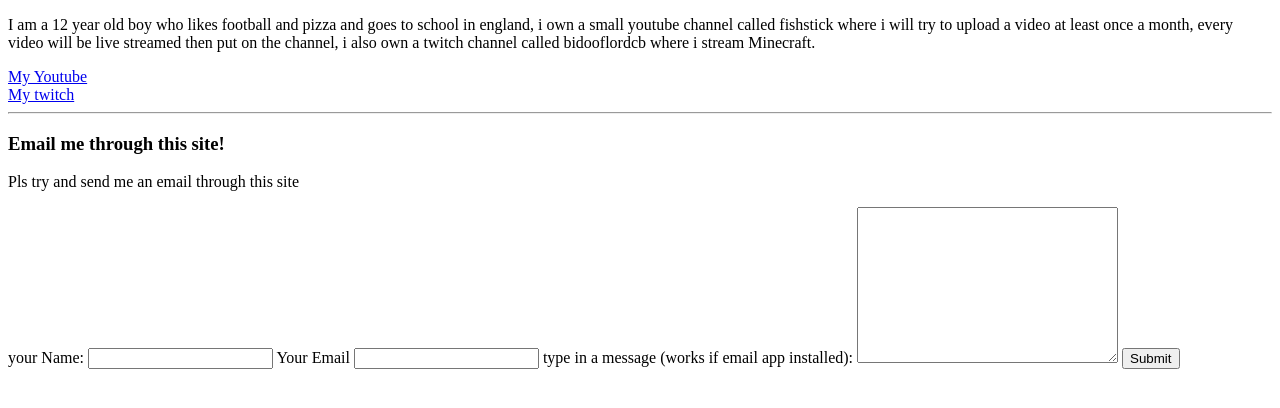
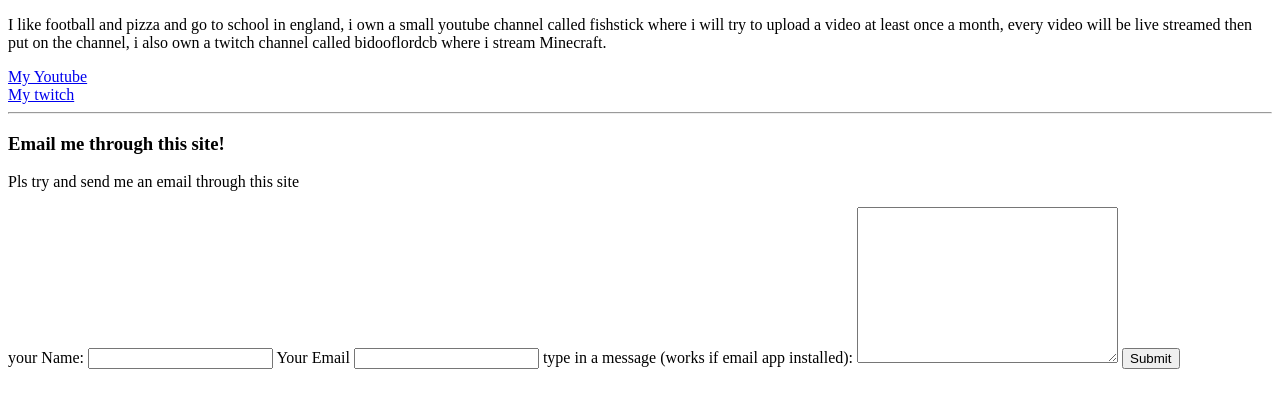
Before and after one commit to TheMuffin-glitch/BananafishMuffin, a plain HTML site: page description.html in a window 1280 px wide. Drawn offline with Linux system fonts and the light colour scheme.

Commit message:
Update description.html

```diff
--- a/description.html
+++ b/description.html
@@ -6,7 +6,7 @@
   <title>Callum's Description</title>
 </head>
 <body>
-  <p>I am a 12 year old boy who likes football and pizza and goes to school in england, i own a small youtube channel called fishstick where i will try to upload a video at least once a month, every video will be live streamed then put on the
+  <p>I like football and pizza and go to school in england, i own a small youtube channel called fishstick where i will try to upload a video at least once a month, every video will be live streamed then put on the
     channel, i also own a twitch channel called bidooflordcb where i stream Minecraft.</p>
   <a href="https://www.youtube.com/channel/UCo8BlMVUe0lC13FPYoUD1hg?view_as=subscriber">My Youtube</a>
   <br>
```
